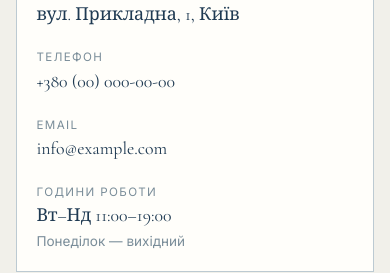
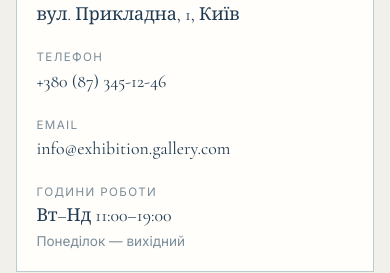
Before and after one commit to Volodymyr-Korolevych/artGallery-2026, a Nuxt app: page /contacts in a window 390 px wide. Shown: the part 351-624 px from the top of the page. Built offline with nearby package versions, Linux system fonts and the light colour scheme; no server answers.

Commit message:
change phone#

```diff
--- a/pages/contacts.vue
+++ b/pages/contacts.vue
@@ -62,7 +62,7 @@ const submitForm = async () => {
             <div>
               <div class="field-label">Телефон</div>
               <div class="font-serif text-[1.15rem] md:text-[1.25rem] text-[var(--color-text)] leading-snug">
-                +380 (00) 000-00-00
+                +380 (87) 345-12-46
               </div>
             </div>
 
@@ -70,7 +70,7 @@ const submitForm = async () => {
               <div class="field-label">Email</div>
               <div
                 class="font-serif text-[1.15rem] md:text-[1.25rem] text-[var(--color-text)] leading-snug break-words">
-                info@example.com
+                info@exhibition.gallery.com
               </div>
             </div>
 
```
